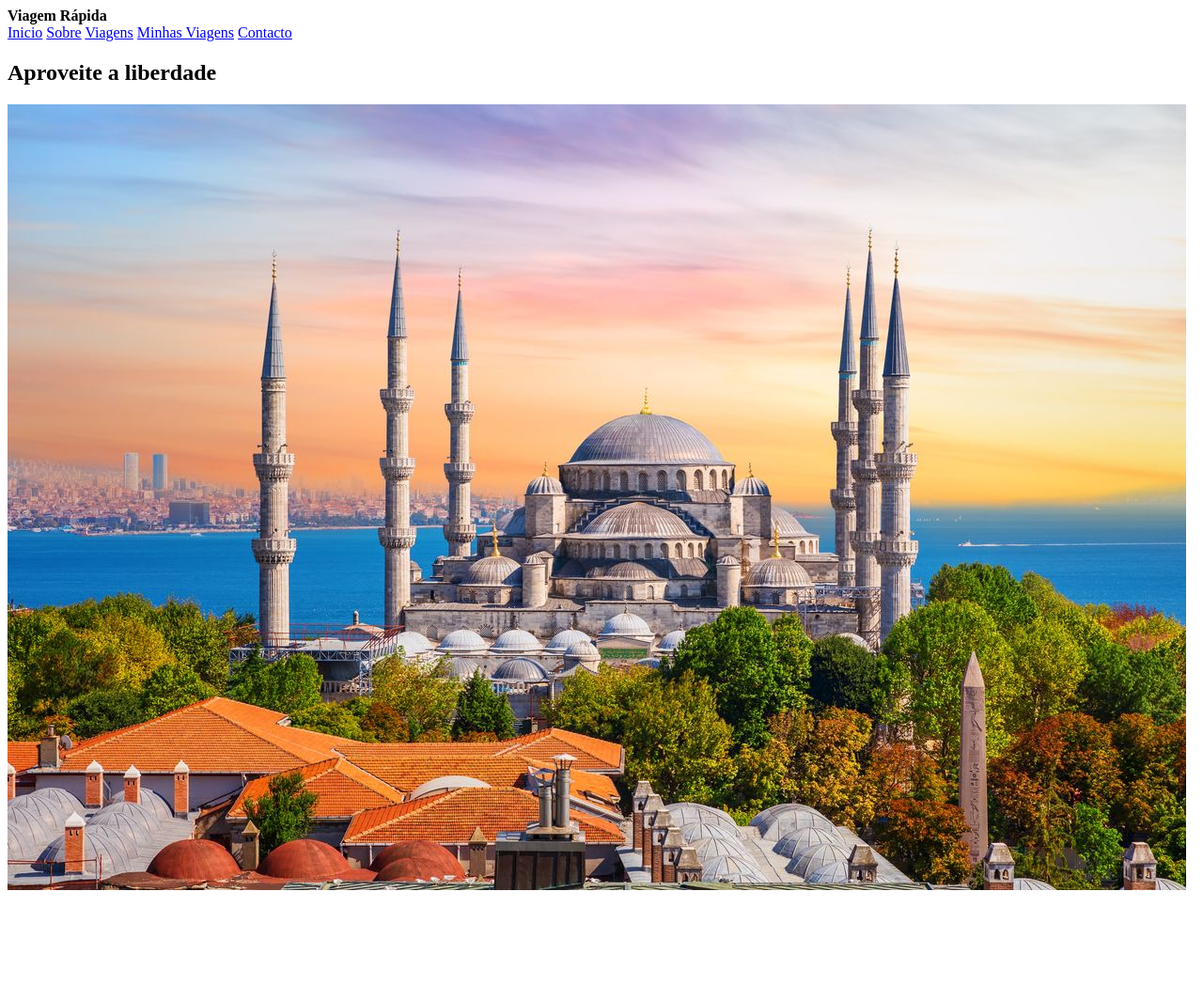
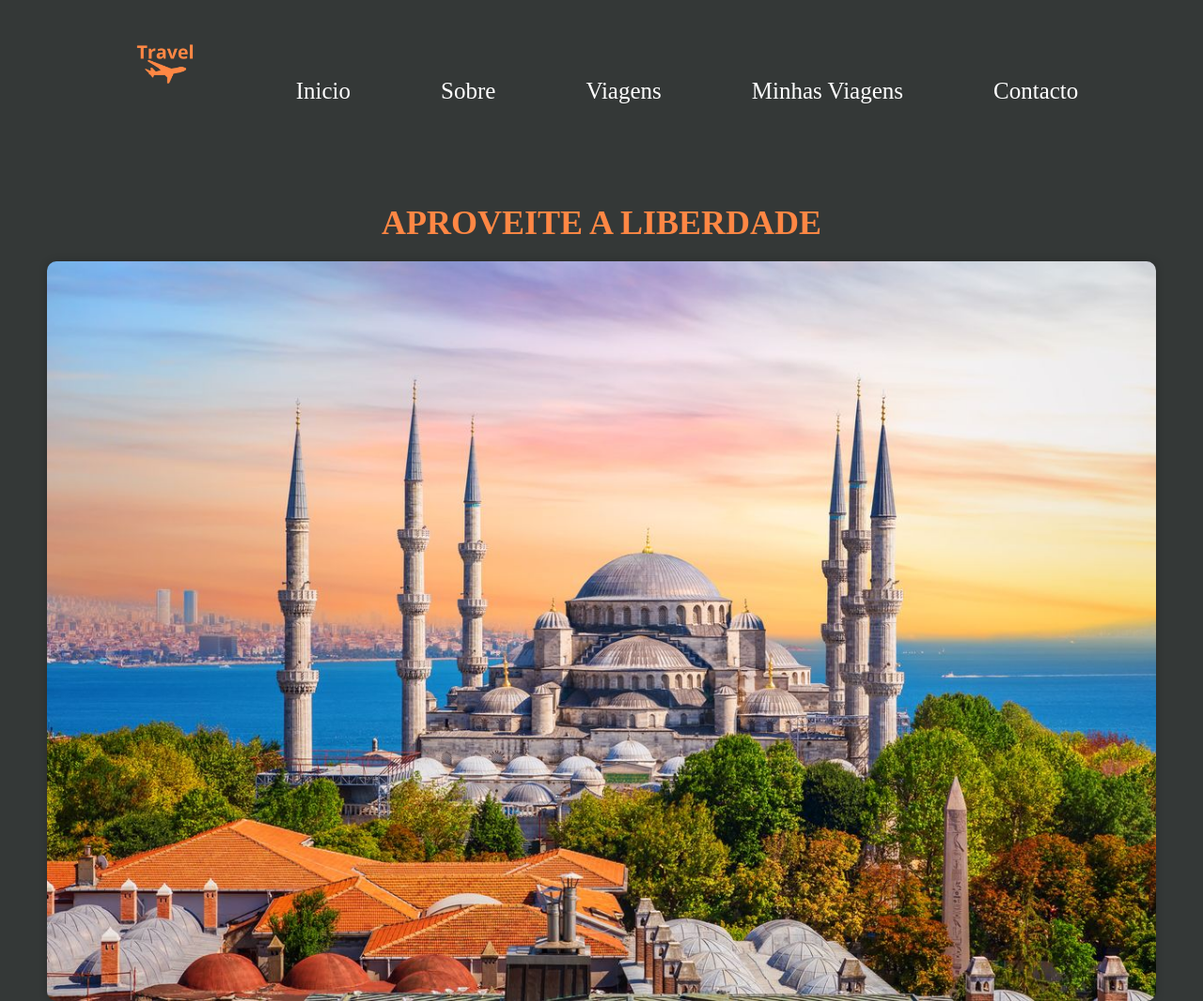
Before and after one commit to victorialimalv/viagens--landing-page, a plain HTML site: page index.html in a window 1280 px wide. Shown: the whole page at 94% size. Before the commit the page ends 959 px from the top, so only its background shows below. Drawn offline with Linux system fonts and the light colour scheme.

Commit message:
Atualizaçao

```diff
--- a/index.html
+++ b/index.html
@@ -3,22 +3,29 @@
 <head>
     <meta charset="UTF-8">
     <meta name="viewport" content="width=device-width, initial-scale=1.0">
+    <link rel="stylesheet" href="style.css">
     <title>Travelos</title>
 </head>
 <body>
     <header>
-        <strong id="nav-bar">Viagem Rápida</strong>
+        <div class="grid-layout">
+            <nav>
+                <img src="imagem/Travel.png"
+                alt="logo-travel"
+                width="150px"
+                height="150px"
+                />
         <nav id="trip">
-            <a href="#" class="home">Inicio</a>
-            <a href="##"  class="about">Sobre</a>
-            <a href="#" class="trips">Viagens</a>
-            <a href="#" class="trip-me">Minhas Viagens</a>
-            <a href="#" class="find-us">Contacto</a>
+            <a href="#" class="nav-links">Inicio</a>
+            <a href="#"  class="nav-links">Sobre</a>
+            <a href="#" class="nav-links">Viagens</a>
+            <a href="#" class="nav-links">Minhas Viagens</a>
+            <a href="#" class="nav-links">Contacto</a>
         </nav>
     </header>
     <main>
         <section>
-            <h1 id="travel-title">Aproveite a liberdade</h1>
+            <h1 id="travel-title">APROVEITE A LIBERDADE</h1>
             <img src="imagem/turquia.jpeg" alt="imagem de fundo" id="background-color">
     </section>
     </main>
--- a/style.css
+++ b/style.css
@@ -0,0 +1,62 @@
+* {
+    margin: 0;
+    padding: 0;
+    box-sizing: border-box;
+}
+
+body {
+    background-color: #343837;
+}
+
+header {
+    display: flex;
+    background-color: #343837;
+    justify-content: space-evenly;
+    flex-wrap: wrap;
+    padding: 8px;
+    min-height: 3.5em;
+    color: white;
+}
+
+nav {
+    display: flex;
+    gap: 2rem;
+    justify-content: space-evenly;
+    align-items: center;
+    flex-wrap: wrap;
+}
+
+.nav-links {
+    text-decoration: none;
+    color: #fff;
+    font-size: 25px;
+    padding: 2rem;
+    height: 40px;
+}
+
+.nav-links:hover {
+    color: orangered;
+    transition: .4s;
+    text-decoration: underline;
+}
+
+/* Estilos para a seção principal */
+main {
+    text-align: center;
+    padding: 50px;
+    animation: slideIn 1s ease-in-out;
+}
+
+#travel-title {
+    font-size: 36px;
+    margin-bottom: 20px;
+    color: #FF8744;
+}
+
+#background-color {
+    width: 100%;
+    height: auto;
+    border-radius: 10px;
+    box-shadow: 0 0 10px rgba(0, 0, 0, 0.2);
+    animation: rotate 4s linear infinite;
+}
```
Also changed, not shown: imagem/Travel.png (added).
